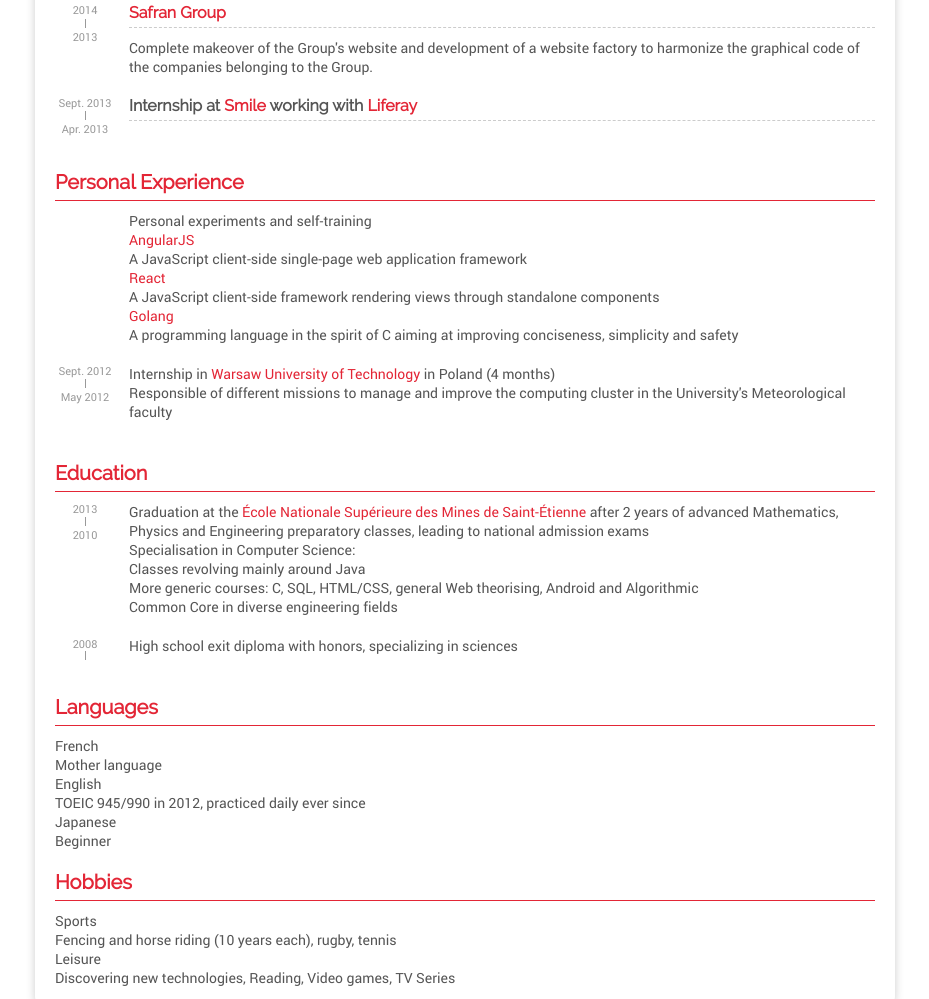
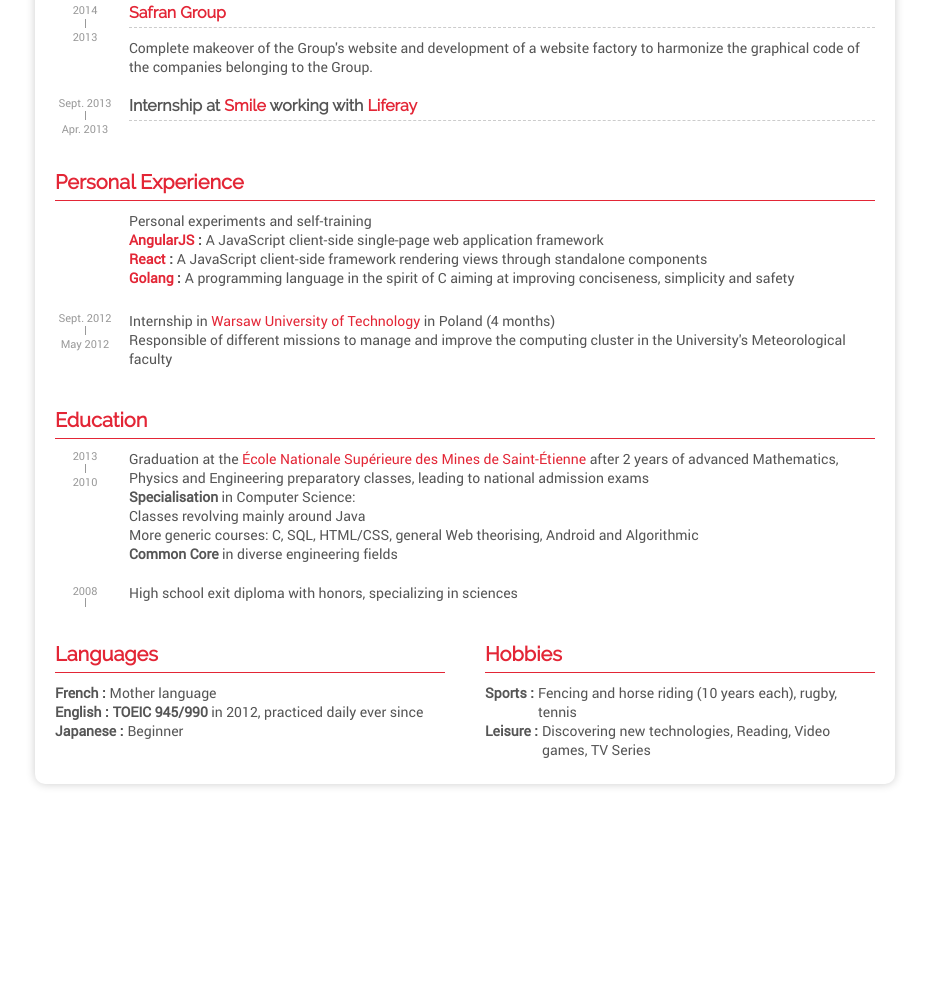
Before and after one commit to Acombes/acombes.github.io, a website: page index.html in a window 1280 px wide. Shown: the part 646-1645 px from the top of the page, without its empty margins (175-1104 px from the left). After the commit the page ends 1480 px from the top, so only its background shows below. Drawn offline with Linux system fonts and the light colour scheme.

Commit message:
Styling for the definition lists + halved the languages and hobbies sections

```diff
--- a/index.html
+++ b/index.html
@@ -224,16 +224,16 @@
             </div>
         </section>
 
-        <section class="abilities">
+        <section class="abilities half-width left">
             <h2 class="section-title">Languages</h2>
             <dl>
                 <dt>French</dt><dd>Mother language</dd>
-                <dt>English</dt><dd>TOEIC 945/990 in 2012, practiced daily ever since</dd>
+                <dt>English</dt><dd><strong>TOEIC 945/990</strong> in 2012, practiced daily ever since</dd>
                 <dt>Japanese</dt><dd>Beginner</dd>
             </dl>
         </section>
 
-        <section class="other">
+        <section class="other half-width right">
             <h2 class="section-title">Hobbies</h2>
             <dl>
                 <dt>Sports</dt><dd>Fencing and horse riding (10 years each), rugby, tennis</dd>
--- a/stylesheets/scss/base/_general.scss
+++ b/stylesheets/scss/base/_general.scss
@@ -45,6 +45,14 @@
     }
 }
 
+strong {
+    font-weight: 700;
+}
+
+em {
+    font-style: italic;
+}
+
 h1 {
     font: 700 pxToRem(30px) $headings;
     color: $mainColor;
@@ -57,3 +65,26 @@
     font: 700 pxToRem(20px) $headings;
     color: $mainColor;
 }
+
+dl {
+    display: inline-block;
+
+    dt, dd {
+        display: block;
+    }
+
+    dt {
+        clear: both;
+        float: left;
+        margin-right: .3em;
+        font-weight: 700;
+
+        &:after {
+            content: " : "
+        }
+    }
+
+    dd {
+        overflow: hidden;
+    }
+}
--- a/stylesheets/scss/components/_general-structures.scss
+++ b/stylesheets/scss/components/_general-structures.scss
@@ -10,3 +10,22 @@
         vertical-align: top;
     }
 }
+
+.half-width {
+    display: block;
+    width: 50%;
+    float: left;
+    padding: 0 20px;
+
+    &:not(:first-child):not(:nth-child(2)) {
+        margin-top: 0;
+    }
+
+    &.left {
+        padding-left: 0;
+    }
+
+    &.right {
+        padding-right: 0;
+    }
+}
--- a/stylesheets/scss/layout/_page.scss
+++ b/stylesheets/scss/layout/_page.scss
@@ -4,8 +4,20 @@
     border-radius: 10px;
     box-shadow: 0 0 10px 0 rgba(0, 0, 0, .2);
 
+    &:after {
+        content: "";
+        display: table;
+        clear: both;
+    }
+
     & > * {
         margin: 20px 0;
+
+        &:after {
+            content: "";
+            display: table;
+            clear: both;
+        }
 
         &:first-child {
             margin-top: 0;
```
Also changed, not shown: dist/styles.css, dist/styles.min.css, stylesheets/scss/_components.scss (line endings or trailing spaces).
